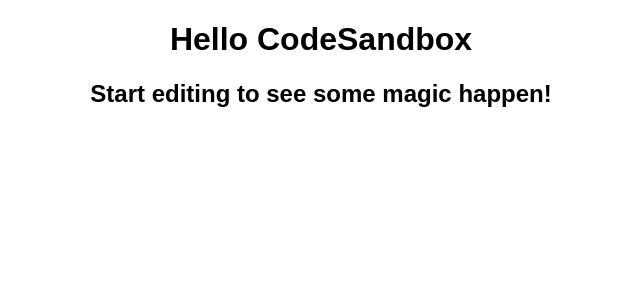
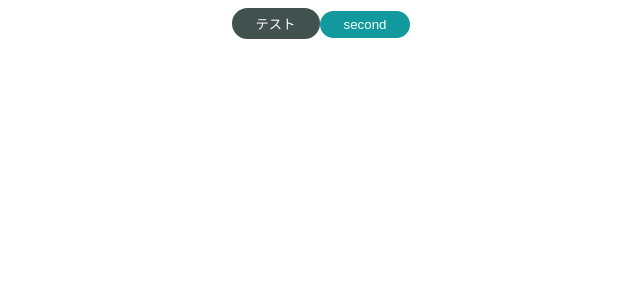
Before and after one commit to atsuya23/react_AtomicDesign, a React (Create React App) app: page / in a window 1280 px wide. Shown: the top 300 px of the page, without its empty margins (319-959 px from the left). Built offline with nearby package versions, Linux system fonts and the light colour scheme.

Commit message:
buttonコンポーネント（Atoms）

```diff
--- a/src/App.js
+++ b/src/App.js
@@ -1,10 +1,12 @@
+import { PrimaryButton } from "./components/atoms/button/PrimaryButton";
+import { SecondaryButton } from "./components/atoms/button/SecondaryButton";
 import "./styles.css";
 
 export default function App() {
   return (
     <div className="App">
-      <h1>Hello CodeSandbox</h1>
-      <h2>Start editing to see some magic happen!</h2>
+      <PrimaryButton>テスト</PrimaryButton>
+      <SecondaryButton>second</SecondaryButton>
     </div>
   );
 }
--- /dev/null
+++ b/src/components/atoms/button/BaseButton.jsx
@@ -0,0 +1,13 @@
+import styled from "styled-components";
+
+export const BaseButton = styled.button`
+  color: #fff;
+  padding: 6px 24px;
+  border: none;
+  border-radius: 9999px;
+  outline: none;
+  &:hover {
+    cursor: pointer;
+    opacity: 0.8;
+  }
+`;
--- /dev/null
+++ b/src/components/atoms/button/PrimaryButton.jsx
@@ -0,0 +1,12 @@
+import styled from "styled-components";
+import { BaseButton } from "./BaseButton";
+
+export const PrimaryButton = (props) => {
+  const { children } = props;
+  console.log(children);
+  return <SButton>{children}</SButton>;
+};
+
+const SButton = styled(BaseButton)`
+  background-color: #40514e;
+`;
--- /dev/null
+++ b/src/components/atoms/button/SecondaryButton.jsx
@@ -0,0 +1,12 @@
+import styled from "styled-components";
+import { BaseButton } from "./BaseButton";
+
+export const SecondaryButton = (props) => {
+  const { children } = props;
+  console.log(children);
+  return <SButton>{children}</SButton>;
+};
+
+const SButton = styled(BaseButton)`
+  background-color: #11999e;
+`;
```
